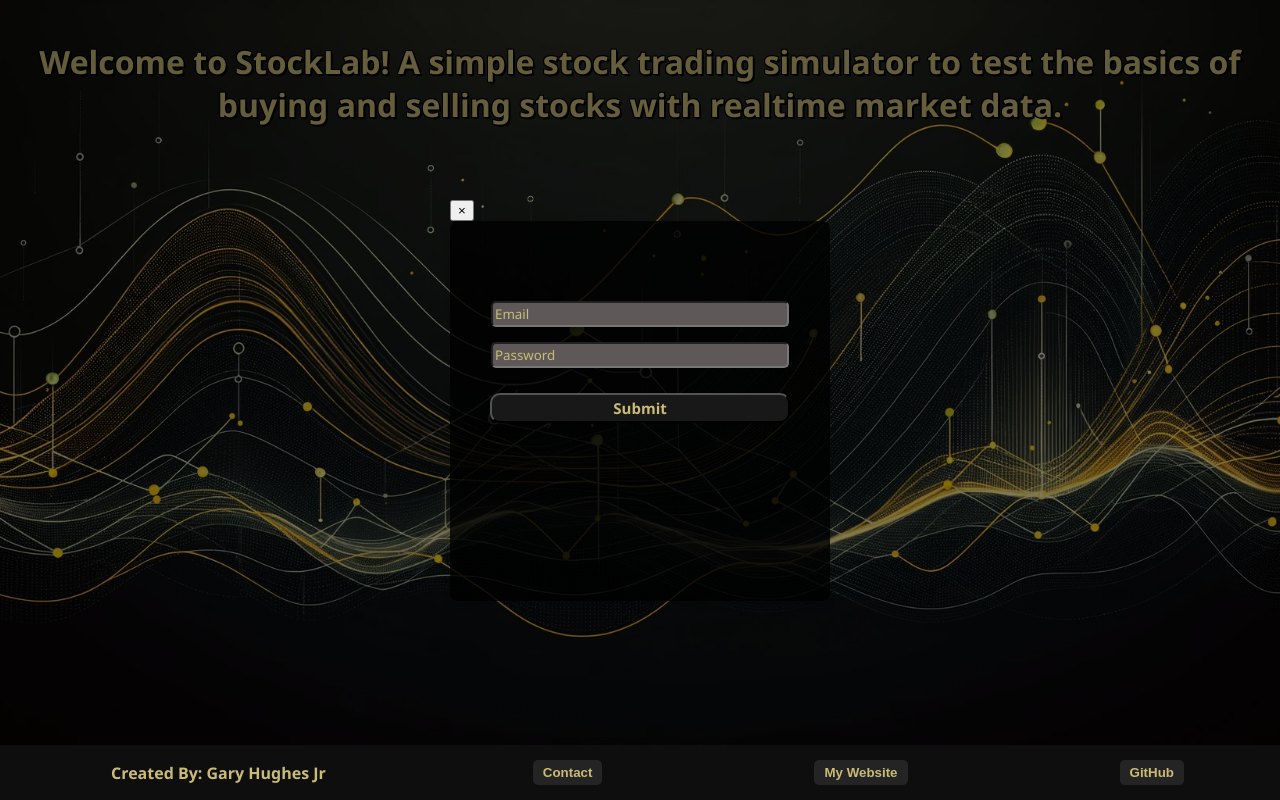
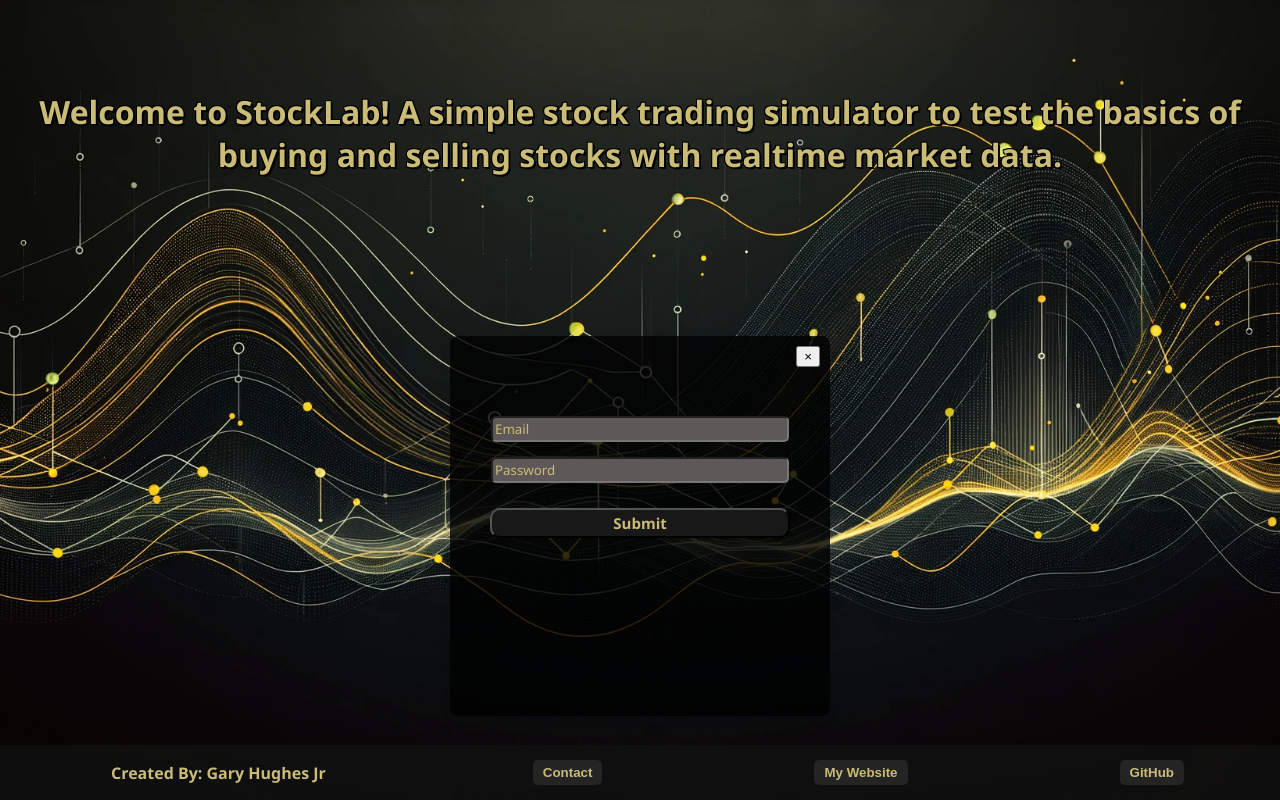
Before and after one commit to nomoneyrecord/fantasy-stock-trader, a React (Create React App) app in the folder client/: page / in a window 1280 px wide. Both pictures are taken after typing "name@example.com", "Sample123" into the empty fields and a click on the button "Create Account". Built offline with nearby package versions, Linux system fonts and the light colour scheme.

Commit message:
Both login and registration forms styled and positioned. Now adjusting exit button and media styling

```diff
--- a/client/src/App.css
+++ b/client/src/App.css
@@ -31,7 +31,6 @@ body {
      1px -1px 0 #000,
     -1px  1px 0 #000,
      2px  2px 0 #000;
-  margin-top: -50px;
   margin-bottom: 40px;
   color:rgb(202, 187, 118);
   font-size: 32px;
@@ -48,6 +47,7 @@ body {
   display: flex;
   flex-direction: column;
   align-items: center;
+  margin-top: 120px;
   width: 300px;
   height: 300px;
   position: relative; /* For positioning the exit button */
@@ -120,17 +120,33 @@ body {
   /* Styling for 'or' text */
 }
 
-.modal {
+.registration-modal-content {
+  background-color: rgba(0, 0, 0, 0.8);
+  padding: 40px;
+  border-radius: 8px;
+  box-shadow: 0 4px 8px rgba(0, 0, 0, 0.1);
   display: flex;
-  justify-content: center;
+  flex-direction: column;
   align-items: center;
-  position: fixed;
-  top: 0;
-  left: 0;
-  width: 100%;
-  height: 100%;
-  background-color: rgba(0, 0, 0, 0.5); /* Or your desired backdrop color */
+  margin-top: 120px;
+  width: 300px;
+  height: 300px;
+  position: relative; /* For positioning the exit button */
 }
+
+.modal-header {
+  position: relative; /* Essential for the absolute positioning of the button */
+  /* Minimize or remove padding/margin that might affect layout */
+}
+
+
+.modal-close-button {
+  position: absolute;
+  top: 10px; /* Adjust as needed */
+  right: 10px; /* Adjust as needed */
+  z-index: 10;
+}
+
 
 .footer {
   background-color: rgba(18, 18, 18, 0.8);
--- a/client/src/pages/authpage/authpage.js
+++ b/client/src/pages/authpage/authpage.js
@@ -175,7 +175,7 @@ const AuthPage = ({ onLoginSuccess, sessionExpired }) => {
       )}
 
       <Modal show={modalOpen} onClose={handleModalClose}>
-        <div className="form-container">
+        <div className="registration-modal-content">
           <form onSubmit={handleSignUpSubmit} className="auth-form">
             <InputField
               type="text"
```
